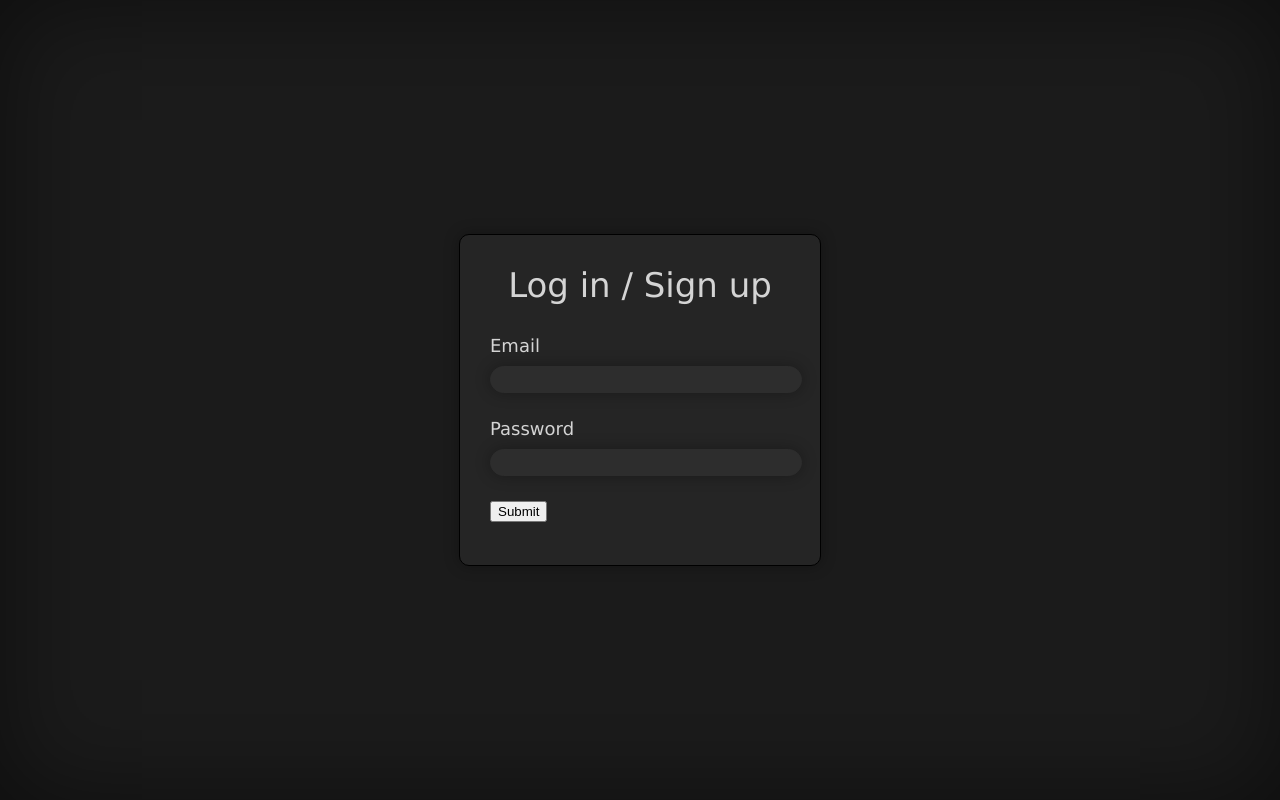
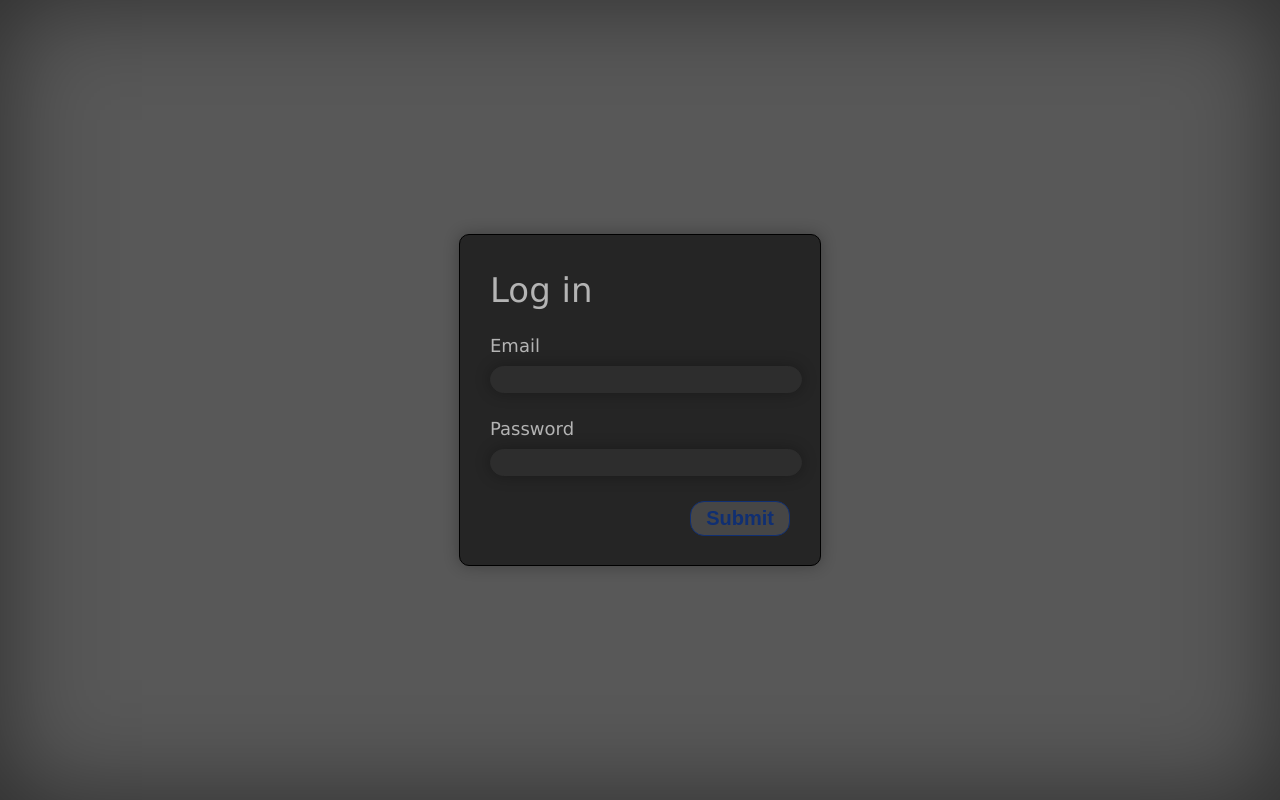
Before and after one commit to XristosTafarlis/Form, a plain HTML site: page index.html in a window 1280 px wide. Drawn offline with Linux system fonts and the light colour scheme.

Commit message:
Add files via upload

```diff
--- a/index.html
+++ b/index.html
@@ -11,7 +11,7 @@
 			align-items: center;
 			height: 100vh;
 			margin: 0px;
-			background-color: #1b1b1b;
+			background-color: #585858;
 			box-shadow: 0px 0px 100px rgba(0, 0, 0, 0.5) inset;
 		}
 		label {
@@ -19,7 +19,7 @@
 			margin-bottom: 5px;
 		}
 		.box{
-			color: rgb(212, 212, 212);
+			color: rgb(180, 180, 180);
 			border: 1px solid rgb(0, 0, 0);
 			font-family: Verdana,Geneva,sans-serif;
 			border-radius: 10px;
@@ -30,9 +30,13 @@
 			height: 270px;
 		}
 		.title{
-			text-align: center;
+			display: inline-block;
 			font-size: 34px;
-			padding-bottom: 30px;
+			margin-bottom: 20px;
+			/* padding-right: 10px;
+			padding-left: 10px; */
+			padding-top: 5px;
+			padding-bottom: 5px;
 		}
 		#email{
 			font-size: 18px;
@@ -54,9 +58,26 @@
 			box-shadow: 0px 0px 15px rgba(0, 0, 0, 0.3);
 		}
 		.input:focus {
-			border-bottom: 2px solid rgb(16, 47, 114); /* Highlight underline on focus */
+			border-bottom: 2px solid rgb(16, 47, 114);
 		}
-
+		.button {
+			float: right;
+			padding-right: 15px;
+			padding-left: 15px;
+			padding-top: 5px;
+			padding-bottom: 5px;
+			border: 1px solid rgb(16, 47, 114);
+			border-radius: 14px;
+			outline: none;
+			background-color: #464646;
+			font-size: 20px;
+			font-weight: bold;
+			color: rgb(16, 47, 114);
+		}
+		.button:hover{
+			background-color: #3b3b3b;
+			color: rgb(16, 47, 114);
+		}
 	</style>
 	<script>
 		// JavaScript
@@ -67,13 +88,13 @@
 	<!-- HTML -->
 	<div class="box">
 		<div>
-			<div class="title">Log in / Sign up</div>
+			<div class="title">Log in</div>
 			<label id = "email">Email</label>
 			<input class = "input" type = "email"></input>
 			<label id = "password">Password</label>
 			<input class = "input" type = "password"></input>
 		</div>
-		<button type="submit">Submit</button>
+		<button class="button" type="submit">Submit</button>
 	</div>
 </body>
 
```
